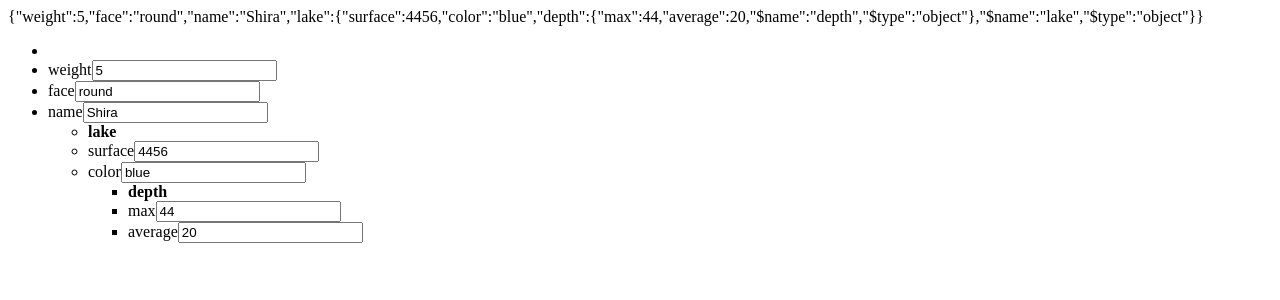
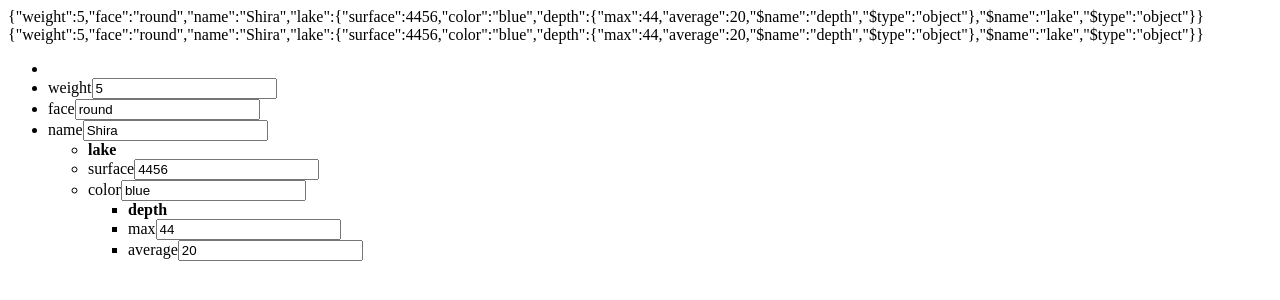
Before and after one commit to davidvoler/object-by-example-form-angularjs, a plain HTML site: page demo/index.html in a window 1280 px wide. Drawn offline with nearby package versions, Linux system fonts and the light colour scheme.

Commit message:
basic components before testing

```diff
--- a/demo/index.html
+++ b/demo/index.html
@@ -10,6 +10,7 @@
 <body ng-app="obe.demo">
 
 <div ng-controller="obeDemoController as demo">
+  {{::demo.example}}
   {{demo.example}}
   <obe-object data="demo.example"></obe-object>
 </div>
```
